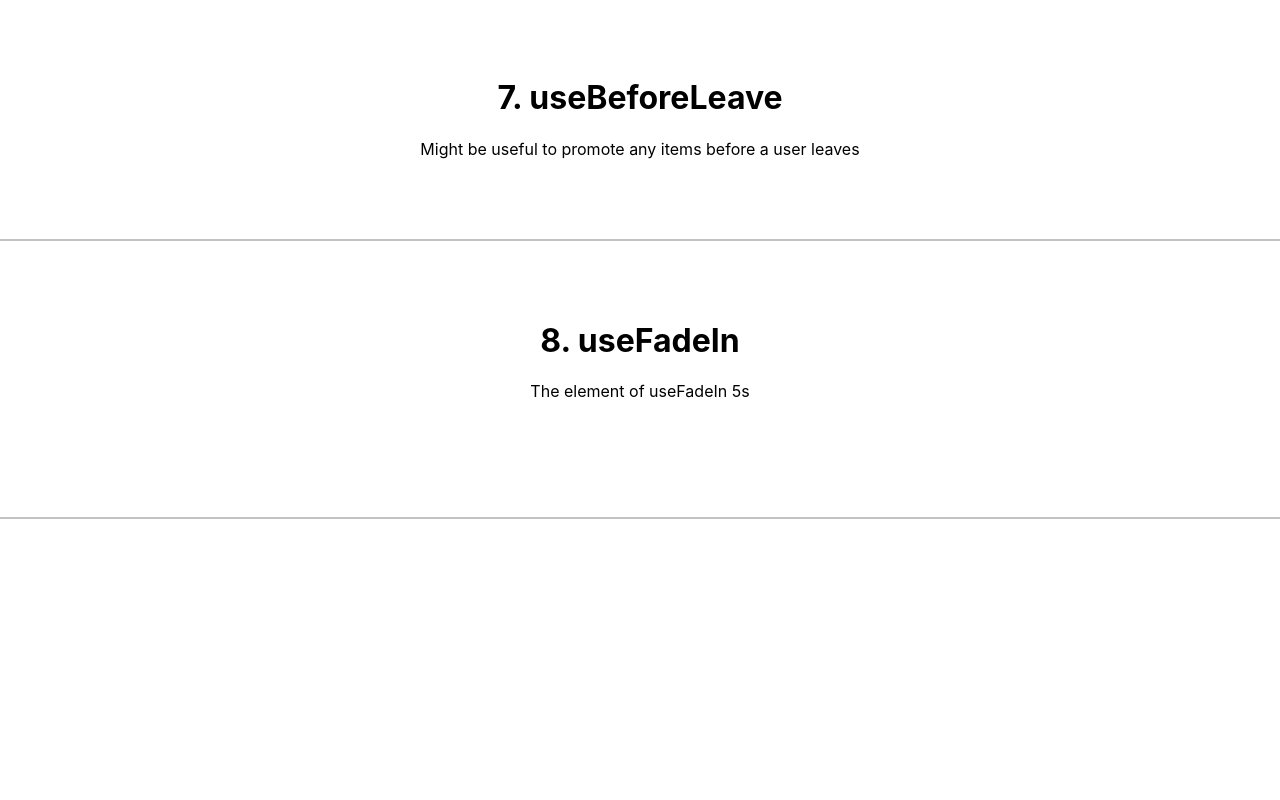
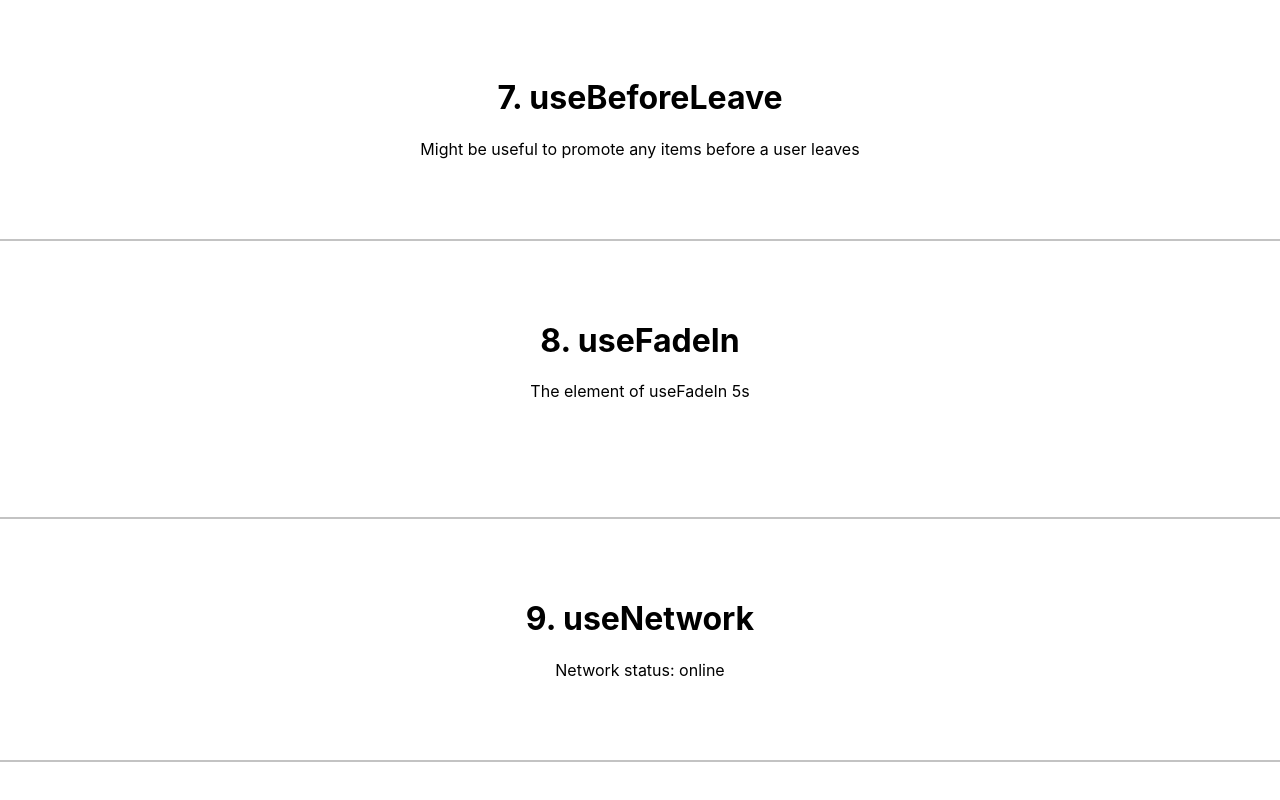
Before and after one commit to aurora-yn/react-hooks, a React (Create React App) app: page / in a window 1280 px wide. Shown: the part 1447-2247 px from the top of the page. Before the commit the page ends 2046 px from the top, so only its background shows below. Built offline with nearby package versions, Linux system fonts and the light colour scheme.

Commit message:
09. useNetwork

```diff
--- a/src/App.js
+++ b/src/App.js
@@ -9,11 +9,9 @@ import UseConfirm from './components/useConfirm'
 import UsePreventLeave from './components/usePreventLeave'
 import UseBeforeLeave from './components/useBeforeLeave'
 import UseFadeIn from './components/useFadeIn'
-
-
+import UseNetwork from './components/useNetwork'
 
 function App() {
-
   return (
     <div className="App">
       <UseInput />
@@ -32,6 +30,8 @@ function App() {
       <hr />
       <UseFadeIn />
       <hr />
+      <UseNetwork />
+      <hr />
     </div>
   );
 }
--- /dev/null
+++ b/src/components/useNetwork.js
@@ -0,0 +1,30 @@
+import React, { useRef, useEffect, useState } from "react";
+
+const useNetwork = onChange => {
+  const [status, setStatus] = useState(navigator.onLine); // will get true or false
+  const handleChange = () => {
+    if (typeof onChange === "function") {
+      onChange(navigator.onLine);
+    }
+    setStatus(navigator.onLine);
+  };
+  useEffect(() => {
+    window.addEventListener("online", handleChange);
+    window.addEventListener("offline", handleChange);
+  }, []);
+  return status;
+};
+
+export default function UseNetwork() {
+  const handleNetworkChange = (dynamicCheck) => {
+    console.log(dynamicCheck ? "We are online": "We are offline");
+  };
+  const dynamicCheck = useNetwork(handleNetworkChange); // op 1
+  const online = useNetwork(); // op 2
+  return (
+    <div>
+      <h1>9. useNetwork</h1>
+      <p> Network status: {online ? "online" : "offline"}</p>
+    </div>
+  );
+}
```
Also changed, not shown: 1 other file (tests, documents, lock files or other folders).
